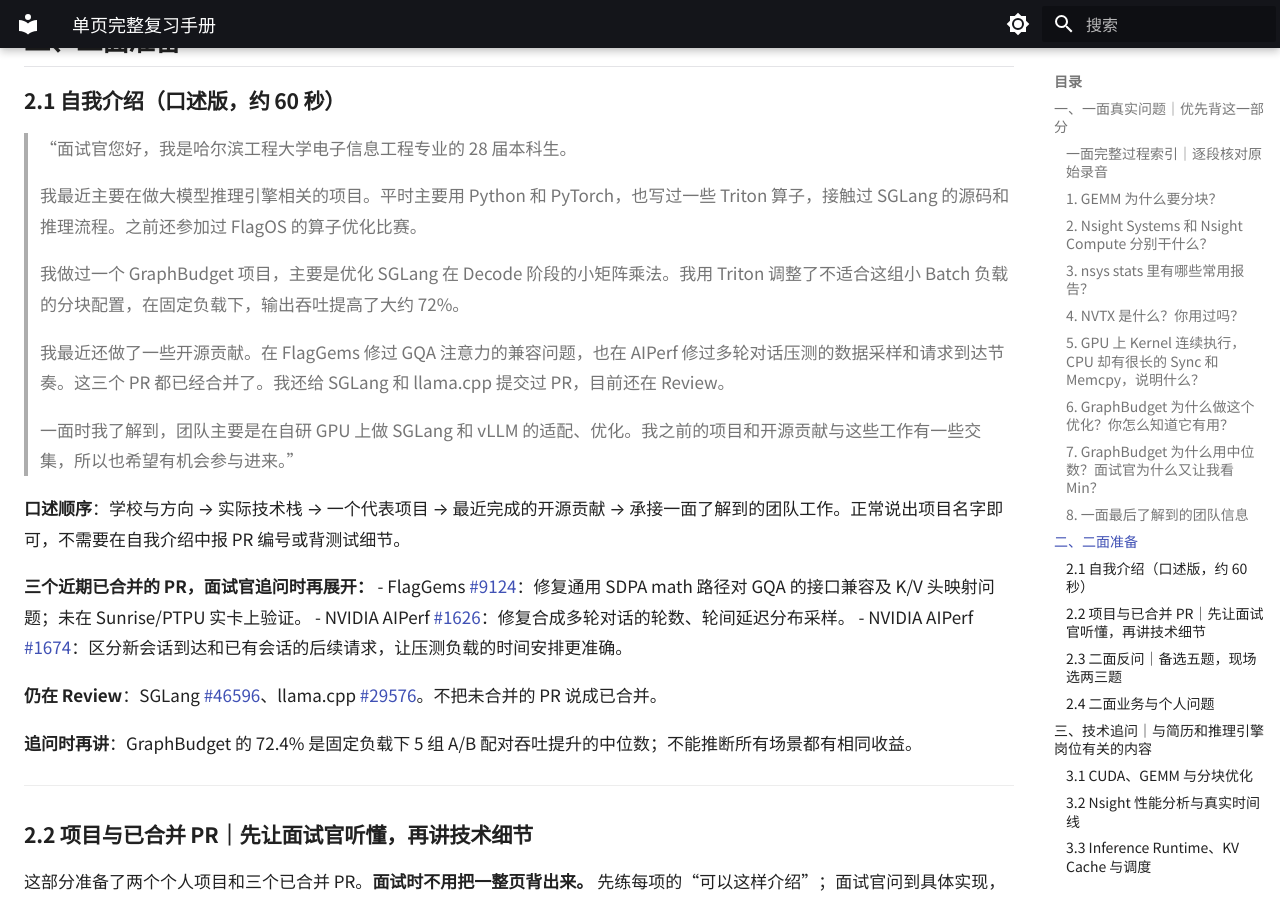
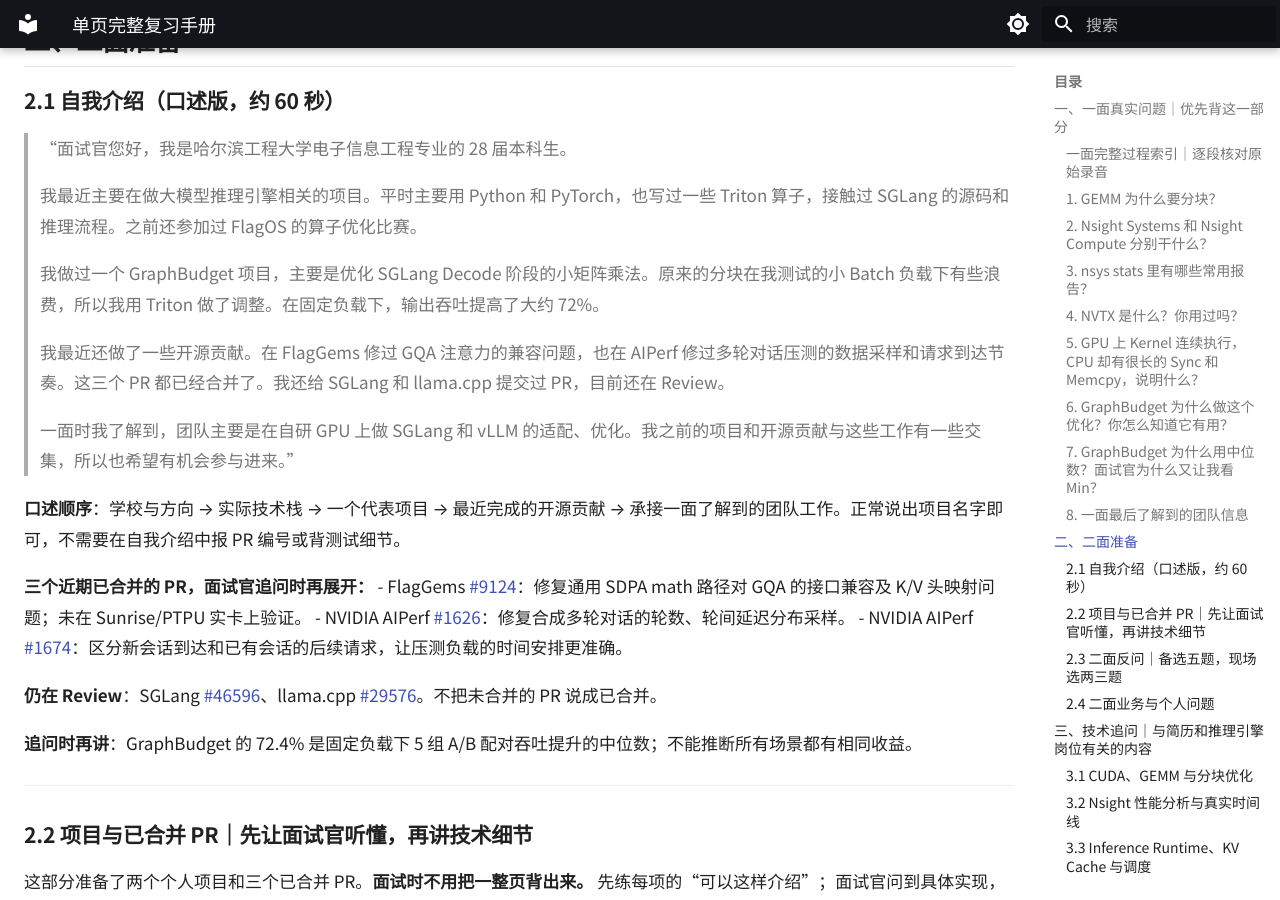
Before and after one commit to yu830/ai-infra-handbook, an MkDocs documentation site: the page built from docs/index.md, in a window 1280 px wide and 900 px high, scrolled down 4902 px. Built offline with MkDocs 1.6.1 and Material for MkDocs 9.7.7, drawn with Linux system fonts in a browser that asks for light colours; some of the changed text lies outside the part shown.

Commit message:
docs: smooth spoken intro and define AIPerf in both PR explanations

```diff
--- a/docs/index.md
+++ b/docs/index.md
@@ -112,7 +112,7 @@
 >
 > 我最近主要在做大模型推理引擎相关的项目。平时主要用 Python 和 PyTorch，也写过一些 Triton 算子，接触过 SGLang 的源码和推理流程。之前还参加过 FlagOS 的算子优化比赛。
 >
-> 我做过一个 GraphBudget 项目，主要是优化 SGLang 在 Decode 阶段的小矩阵乘法。我用 Triton 调整了不适合这组小 Batch 负载的分块配置，在固定负载下，输出吞吐提高了大约 72%。
+> 我做过一个 GraphBudget 项目，主要是优化 SGLang Decode 阶段的小矩阵乘法。原来的分块在我测试的小 Batch 负载下有些浪费，所以我用 Triton 做了调整。在固定负载下，输出吞吐提高了大约 72%。
 >
 > 我最近还做了一些开源贡献。在 FlagGems 修过 GQA 注意力的兼容问题，也在 AIPerf 修过多轮对话压测的数据采样和请求到达节奏。这三个 PR 都已经合并了。我还给 SGLang 和 llama.cpp 提交过 PR，目前还在 Review。
 >
@@ -257,7 +257,7 @@
 
 **可以这样介绍：**
 
-> “我在 AIPerf 合并的另一个 PR，处理的是多轮对话的请求时间安排。
+> “我在 AIPerf 这个推理压测工具里合并的另一个 PR，处理的是多轮对话的请求时间安排。
 >
 > 比如压测时设定每秒 5 个请求，原来的默认模式会把新对话的第一轮和已有对话的后续轮次，都算在这 5 个请求里。但有时我们想模拟的是每秒有 5 个新用户开始聊天，老用户则在上一轮回答结束、经过自己的等待时间后继续提问。这两种场景对模型服务造成的负载不一样。
 >
```
